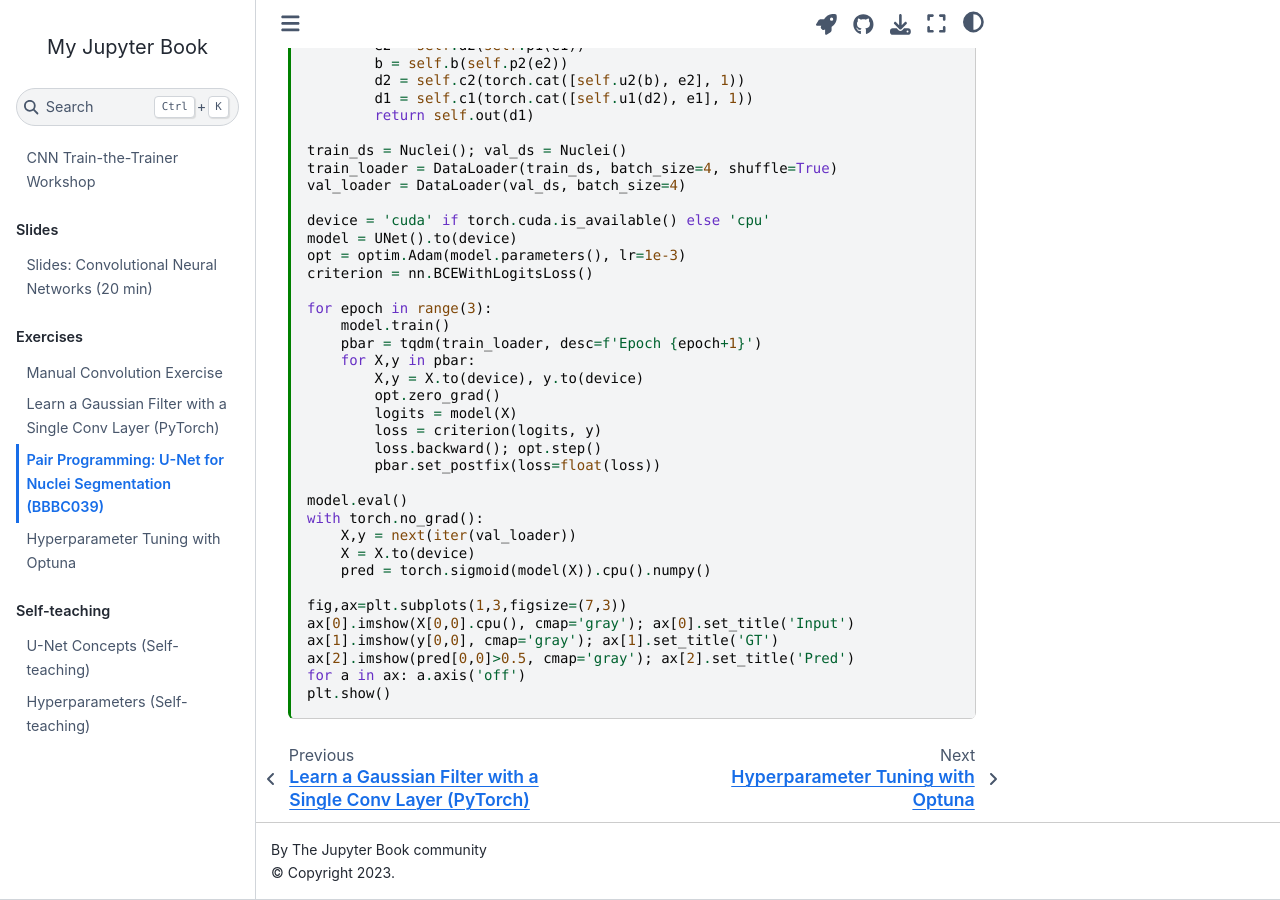
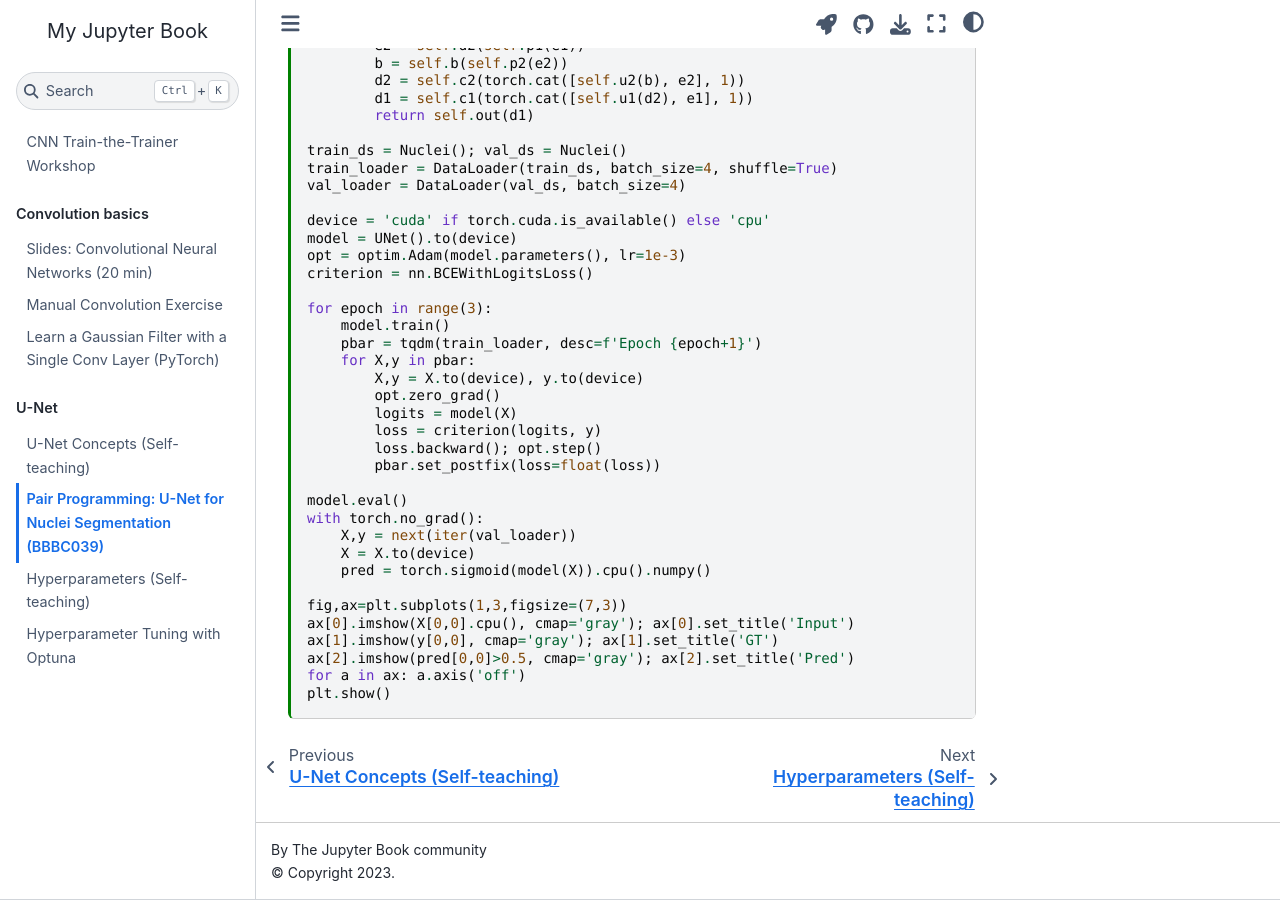
Before and after one commit to thawn/ttt-workshop-cnn, a Jupyter Book: the page built from book/exercises/unet_bbbc039_pair_programming.ipynb, in a window 1280 px wide and 900 px high, scrolled down 1315 px. Built offline with Jupyter Book 1.0.4 settings and Sphinx 7.4.7 and the Sphinx Book theme 1.1.4, drawn with Linux system fonts in a browser that asks for light colours.

Commit message:
re-structured toc

```diff
--- a/book/_toc.yml
+++ b/book/_toc.yml
@@ -1,16 +1,14 @@
 format: jb-book
 root: intro
 parts:
-  - caption: Slides
+  - caption: Convolution basics
     chapters:
       - file: slides/lecture_slides
-  - caption: Exercises
-    chapters:
       - file: exercises/manual_convolution
       - file: exercises/conv_gaussian_filter
-      - file: exercises/unet_bbbc039_pair_programming
-      - file: exercises/optuna_tuning
-  - caption: Self-teaching
+  - caption: U-Net
     chapters:
       - file: self_teach/unet_concepts
+      - file: exercises/unet_bbbc039_pair_programming
       - file: self_teach/hyperparameters
+      - file: exercises/optuna_tuning
```
